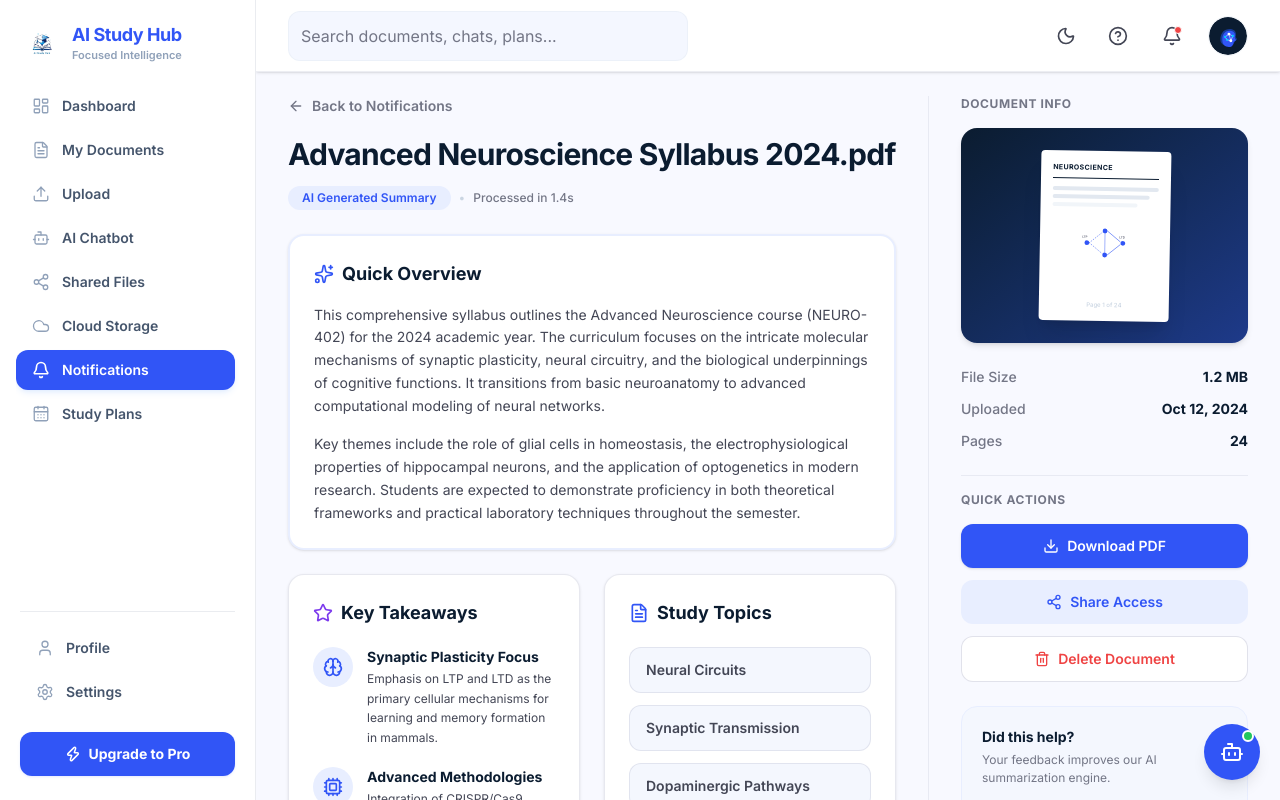
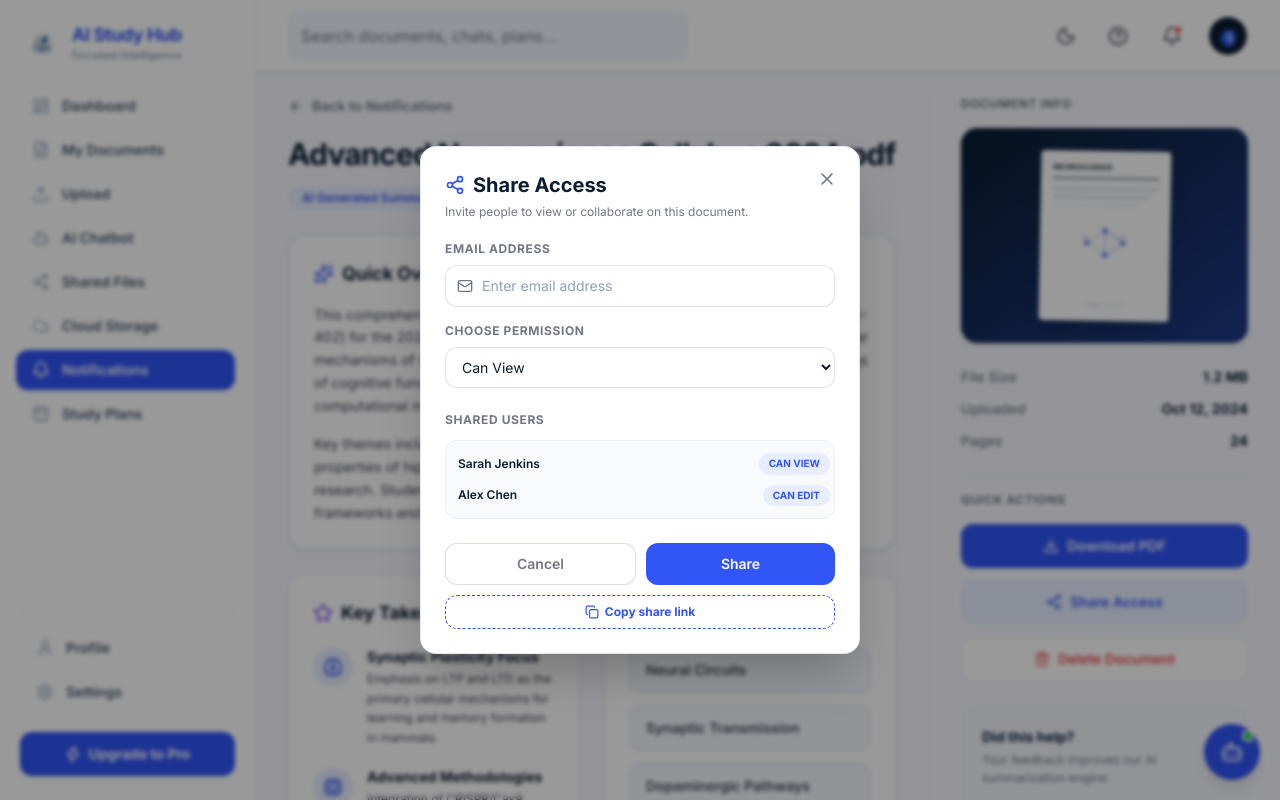
Before and after one commit to huynhduybinh24/SWP391_AIStudyHub, a React (Vite) app in the folder FrontEnd/: page /dashboard/notifications/summary in a window 1280 px wide. Both pictures are taken after a click on the button "Share Access". Built offline with nearby package versions, Linux system fonts and the light colour scheme; the HTML template or start-up script is replaced by a standard one.

Commit message:
feat: add share access modal

```diff
--- a/FrontEnd/src/features/notifications/pages/SummaryDetailPage.tsx
+++ b/FrontEnd/src/features/notifications/pages/SummaryDetailPage.tsx
@@ -12,6 +12,11 @@ import {
   Trash2,
   ThumbsUp,
   ThumbsDown,
+  X,
+  Copy,
+  Mail,
+  CheckCircle,
+  AlertTriangle,
 } from 'lucide-react'
 import { cn } from '@/lib/utils'
 import { useToast } from '@/components/ui/Toast'
@@ -21,6 +26,17 @@ export function SummaryDetailPage() {
   const toast = useToast()
   const [liked, setLiked] = useState(false)
   const [disliked, setDisliked] = useState(false)
+
+  // Share Access Modal State
+  const [isShareModalOpen, setIsShareModalOpen] = useState(false)
+  const [shareEmail, setShareEmail] = useState('')
+  const [permission, setPermission] = useState('Can View')
+  const [sharedUsers, setSharedUsers] = useState([
+    { email: 'Sarah Jenkins', permission: 'Can View' },
+    { email: 'Alex Chen', permission: 'Can Edit' },
+  ])
+  const [errorMessage, setErrorMessage] = useState('')
+  const [successMessage, setSuccessMessage] = useState('')
 
   const handleDownloadPDF = () => {
     const fileName = 'Advanced-Neuroscience-Syllabus-2024.pdf'
@@ -82,7 +98,12 @@ export function SummaryDetailPage() {
         <DocumentInfoPanel />
         <QuickActions
           onDownload={handleDownloadPDF}
-          onShare={() => {}}
+          onShare={() => {
+            setErrorMessage('')
+            setSuccessMessage('')
+            setShareEmail('')
+            setIsShareModalOpen(true)
+          }}
           onDelete={() => {}}
         />
         <FeedbackCard
@@ -98,6 +119,20 @@ export function SummaryDetailPage() {
           }}
         />
       </div>
+
+      <ShareAccessModal
+        isOpen={isShareModalOpen}
+        onClose={() => setIsShareModalOpen(false)}
+        email={shareEmail}
+        setEmail={setShareEmail}
+        permission={permission}
+        setPermission={setPermission}
+        sharedUsers={sharedUsers}
+        onShare={() => {}}
+        onCopyLink={() => {}}
+        errorMessage={errorMessage}
+        successMessage={successMessage}
+      />
     </div>
   )
 }
@@ -351,3 +386,164 @@ function FeedbackCard({ liked, disliked, onLike, onDislike }: FeedbackProps) {
     </div>
   )
 }
+
+interface ShareAccessModalProps {
+  isOpen: boolean
+  onClose: () => void
+  email: string
+  setEmail: (val: string) => void
+  permission: string
+  setPermission: (val: string) => void
+  sharedUsers: Array<{ email: string; permission: string }>
+  onShare: () => void
+  onCopyLink: () => void
+  errorMessage?: string
+  successMessage?: string
+}
+
+function ShareAccessModal({
+  isOpen,
+  onClose,
+  email,
+  setEmail,
+  permission,
+  setPermission,
+  sharedUsers,
+  onShare,
+  onCopyLink,
+  errorMessage,
+  successMessage,
+}: ShareAccessModalProps) {
+  if (!isOpen) return null
+
+  return (
+    <div className="fixed inset-0 z-[9999] flex items-center justify-center p-4">
+      {/* Backdrop overlay */}
+      <div
+        className="fixed inset-0 bg-black/40 backdrop-blur-[2px] transition-opacity animate-in fade-in duration-200"
+        onClick={onClose}
+      />
+
+      {/* Modal Card */}
+      <div className="bg-white rounded-2xl border border-[rgba(195,198,215,0.4)] shadow-2xl p-6 w-full max-w-[440px] relative z-10 overflow-hidden animate-in fade-in zoom-in-95 duration-200">
+        {/* Close Button X */}
+        <button
+          onClick={onClose}
+          className="absolute right-4 top-4 text-[#737686] hover:text-[#0b1c30] p-1.5 rounded-lg hover:bg-slate-100 transition-colors focus-visible:outline-none cursor-pointer"
+        >
+          <X className="w-5 h-5" />
+        </button>
+
+        {/* Header */}
+        <div className="mb-5 pr-8">
+          <h3 className="text-xl font-bold text-[#0b1c30] flex items-center gap-2">
+            <Share2 className="w-5 h-5 text-[#3155F6]" />
+            <span>Share Access</span>
+          </h3>
+          <p className="text-xs text-[#737686] mt-1 font-normal leading-normal">
+            Invite people to view or collaborate on this document.
+          </p>
+        </div>
+
+        {/* Email Input & Permission Select Row */}
+        <div className="space-y-4 mb-6">
+          <div>
+            <label className="block text-xs font-bold text-[#737686] uppercase tracking-wider mb-2">
+              Email Address
+            </label>
+            <div className="relative">
+              <span className="absolute inset-y-0 left-0 pl-3 flex items-center pointer-events-none text-[#737686]">
+                <Mail className="w-4 h-4" />
+              </span>
+              <input
+                type="email"
+                placeholder="Enter email address"
+                value={email}
+                onChange={(e) => setEmail(e.target.value)}
+                className="w-full pl-9 pr-4 py-2.5 rounded-xl border border-[rgba(195,198,215,0.5)] focus:border-[#3155F6] text-sm text-[#0b1c30] placeholder-slate-400 bg-white transition-all focus:ring-1 focus:ring-[#3155F6] focus:outline-none"
+              />
+            </div>
+          </div>
+
+          <div>
+            <label className="block text-xs font-bold text-[#737686] uppercase tracking-wider mb-2">
+              Choose Permission
+            </label>
+            <select
+              value={permission}
+              onChange={(e) => setPermission(e.target.value)}
+              className="w-full px-3 py-2.5 rounded-xl border border-[rgba(195,198,215,0.5)] focus:border-[#3155F6] text-sm text-[#0b1c30] bg-white transition-all focus:outline-none cursor-pointer"
+            >
+              <option value="Can View">Can View</option>
+              <option value="Can Comment">Can Comment</option>
+              <option value="Can Edit">Can Edit</option>
+            </select>
+          </div>
+        </div>
+
+        {/* Errors & Success Messages */}
+        {errorMessage && (
+          <div className="mb-4 p-3 bg-red-50 border border-red-200 text-red-600 rounded-xl text-xs font-semibold flex items-center gap-2 animate-in slide-in-from-top-1 duration-200">
+            <AlertTriangle className="w-4 h-4 shrink-0 text-red-500" />
+            <span>{errorMessage}</span>
+          </div>
+        )}
+
+        {successMessage && (
+          <div className="mb-4 p-3 bg-emerald-50 border border-emerald-200 text-emerald-700 rounded-xl text-xs font-semibold flex items-center gap-2 animate-in slide-in-from-top-1 duration-200">
+            <CheckCircle className="w-4 h-4 shrink-0 text-emerald-500" />
+            <span>{successMessage}</span>
+          </div>
+        )}
+
+        {/* Shared Users List */}
+        <div className="mb-6">
+          <h4 className="text-xs font-bold text-[#737686] uppercase tracking-wider mb-3">
+            Shared Users
+          </h4>
+          <div className="max-h-[120px] overflow-y-auto space-y-2.5 pr-1 border border-[rgba(195,198,215,0.2)] rounded-xl p-3 bg-slate-50">
+            {sharedUsers.map((user, idx) => (
+              <div key={idx} className="flex justify-between items-center text-xs">
+                <span className="font-semibold text-[#0b1c30] truncate max-w-[240px]">
+                  {user.email}
+                </span>
+                <span className="text-[#3155F6] font-bold bg-[#E8EEFF] px-2.5 py-1 rounded-full text-[10px] uppercase">
+                  {user.permission}
+                </span>
+              </div>
+            ))}
+          </div>
+        </div>
+
+        {/* Action Buttons Row */}
+        <div className="flex flex-col gap-2.5">
+          <div className="flex gap-2.5">
+            <button
+              type="button"
+              onClick={onClose}
+              className="flex-1 bg-white border border-[rgba(195,198,215,0.6)] text-[#737686] py-2.5 px-4 rounded-xl text-sm font-semibold hover:bg-slate-50 transition-colors cursor-pointer focus-visible:outline-none"
+            >
+              Cancel
+            </button>
+            <button
+              type="button"
+              onClick={onShare}
+              className="flex-1 bg-[#3155F6] text-white py-2.5 px-4 rounded-xl text-sm font-semibold hover:bg-[#2563eb] transition-colors cursor-pointer focus-visible:outline-none"
+            >
+              Share
+            </button>
+          </div>
+
+          <button
+            type="button"
+            onClick={onCopyLink}
+            className="w-full flex items-center justify-center gap-1.5 border border-dashed border-[#3155F6] hover:bg-[#E8EEFF]/40 text-[#3155F6] py-2 px-4 rounded-xl text-xs font-bold transition-colors cursor-pointer focus-visible:outline-none"
+          >
+            <Copy className="w-3.5 h-3.5" />
+            <span>Copy share link</span>
+          </button>
+        </div>
+      </div>
+    </div>
+  )
+}
```
